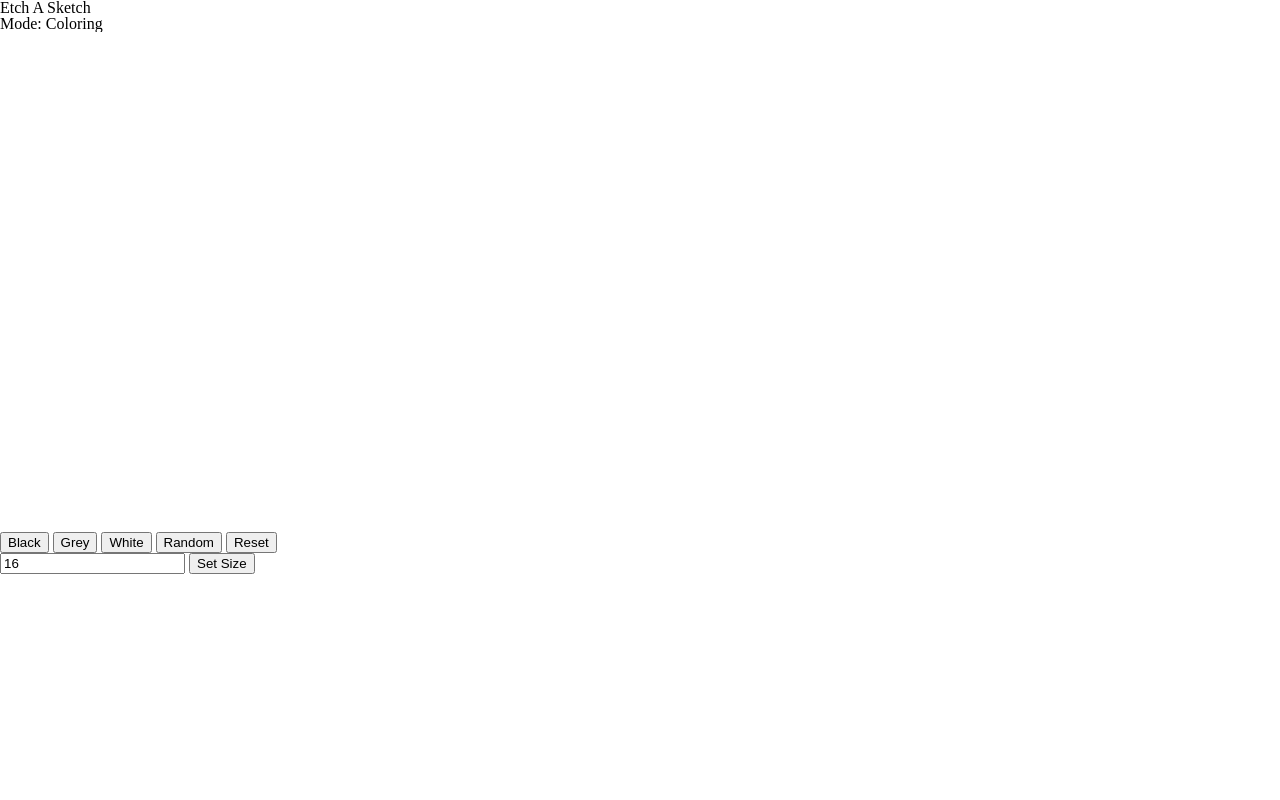
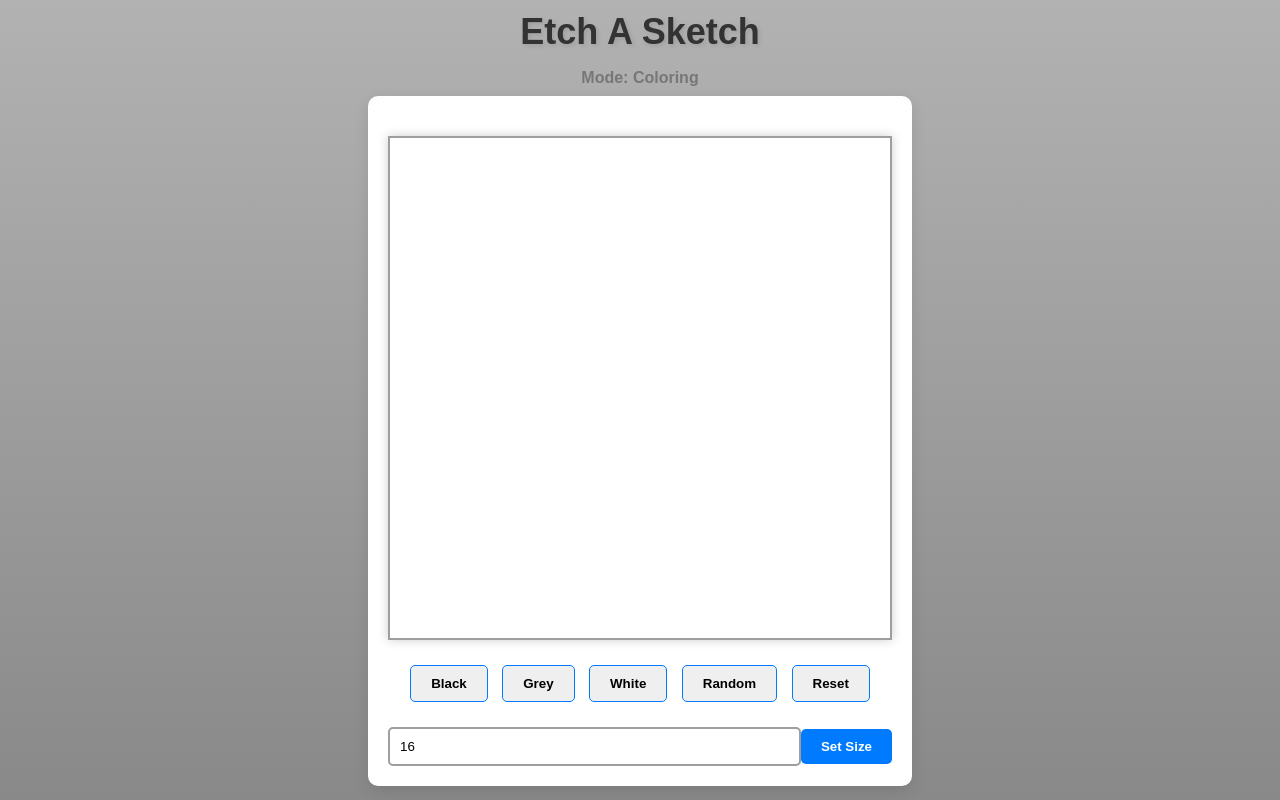
Before and after one commit to Julian-Hart/Etch-A-Sketch, a plain HTML site: page index.html in a window 1280 px wide. Drawn offline with Linux system fonts and the light colour scheme.

Commit message:
Completed the css.

```diff
--- a/index.html
+++ b/index.html
@@ -13,12 +13,12 @@
       <div class="title"><h1>Etch A Sketch</h1></div>
       <div class="mode">Mode: Coloring</div>
       <div class="content">
-        <div class="board"></div>
+        <div class="board" style="width: 500px; height: 500px"></div>
         <div class="buttons">
           <button onclick="changeColor('Black')">Black</button>
           <button onclick="changeColor('Grey')">Grey</button>
           <button onclick="changeColor('White')">White</button>
-          <button onclick="changeColor('Random')">Random</button>
+          <button onclick="changeColor('Random')" class="Random">Random</button>
           <button onclick="resetBoard()">Reset</button>
         </div>
         <div class="input">
--- a/styles.css
+++ b/styles.css
@@ -3,3 +3,130 @@
   width: 500px;
   height: 500px;
 }
+
+body {
+  font-family: Arial, sans-serif;
+  margin: 0;
+  padding: 0;
+  background: linear-gradient(to bottom, #b3b2b2, #8a8989);
+}
+
+.flex-container {
+  display: flex;
+  flex-direction: column;
+  align-items: center;
+  justify-content: center;
+  min-height: 100vh;
+}
+
+.title {
+  text-align: center;
+  margin-bottom: 20px;
+  color: #333;
+  font-size: 36px;
+  font-weight: bold;
+  text-shadow: 2px 2px 4px rgba(0, 0, 0, 0.1);
+}
+
+.mode {
+  font-weight: bold;
+  margin-bottom: 10px;
+  color: #777;
+}
+
+.content {
+  background-color: #fff;
+  border-radius: 10px;
+  padding: 20px;
+  box-shadow: 0px 5px 15px rgba(0, 0, 0, 0.1);
+}
+
+.board {
+  margin: 20px auto;
+  border: 2px solid #9e9e9e;
+  box-shadow: 0px 0px 10px rgba(0, 0, 0, 0.2);
+}
+
+.buttons {
+  text-align: center;
+  margin: 20px 0;
+}
+
+.buttons button {
+  padding: 10px 20px;
+  margin: 5px;
+  border: 1px solid #007bff;
+  border-radius: 5px;
+  cursor: pointer;
+  font-weight: bold;
+  transition: background-color 0.3s ease-in-out, color 0.3s ease-in-out;
+}
+
+.buttons button:hover {
+  background-color: #007bff;
+  color: #fff;
+}
+
+.buttons .Random:hover {
+  animation: colorCycle 2s infinite;
+}
+
+@keyframes colorCycle {
+  0% {
+    background-color: #ff5733;
+  }
+  25% {
+    background-color: #33ff57;
+  }
+  50% {
+    background-color: #5733ff;
+  }
+  75% {
+    background-color: #ff33c9;
+  }
+  100% {
+    background-color: #33ccff;
+  }
+}
+
+.input {
+  display: flex;
+  align-items: center;
+  margin-top: 10px;
+}
+
+.input input[type="text"] {
+  flex: 1;
+  padding: 10px;
+  border: 2px solid #9e9e9e;
+  border-radius: 5px;
+}
+
+.input button {
+  padding: 10px 20px;
+  border: none;
+  border-radius: 5px;
+  background-color: #007bff;
+  color: #fff;
+  cursor: pointer;
+  font-weight: bold;
+  transition: background-color 0.3s ease-in-out, color 0.3s ease-in-out;
+}
+
+.input button:hover {
+  background-color: #0056b3;
+}
+
+.error {
+  color: #f00;
+  text-align: center;
+  margin-top: 10px;
+}
+
+/* Responsive styles */
+@media (max-width: 600px) {
+  .board {
+    width: 100%;
+    height: auto;
+  }
+}
```
